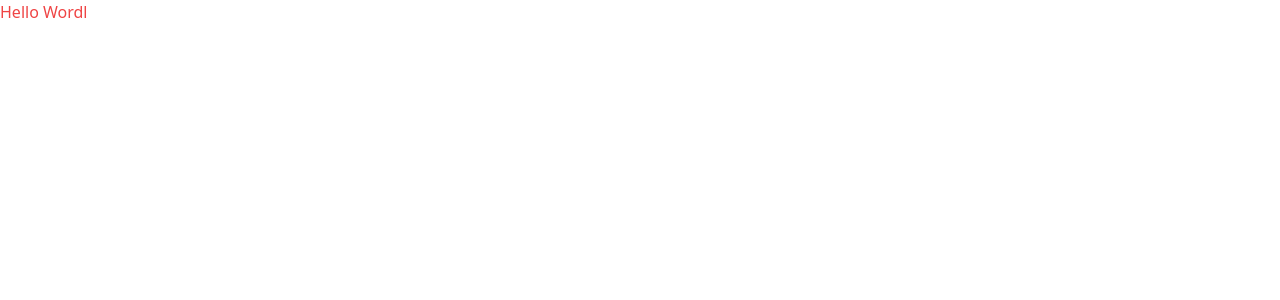
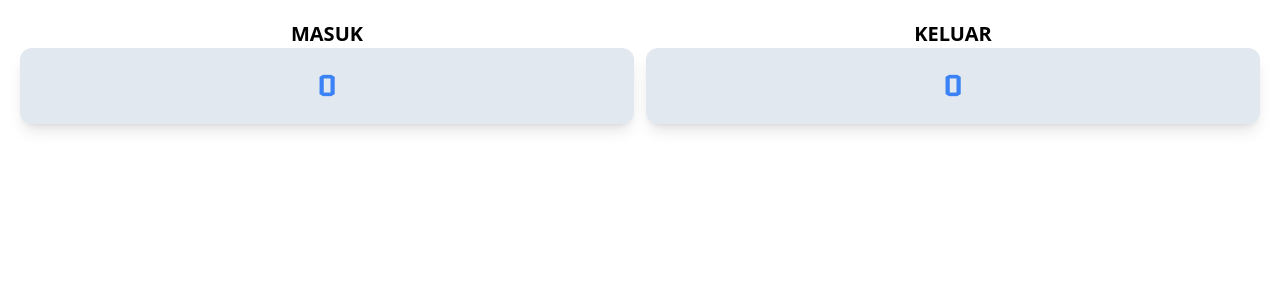
Before and after one commit to ekorahmattt/hkcctv-web, a React (Vite) app: page / in a window 1280 px wide. Shown: the top 300 px of the page. Built offline with nearby package versions, Linux system fonts and the light colour scheme.

Commit message:
build layout and font

```diff
--- a/package.json
+++ b/package.json
@@ -11,7 +11,8 @@
   },
   "dependencies": {
     "react": "^18.3.1",
-    "react-dom": "^18.3.1"
+    "react-dom": "^18.3.1",
+    "react-player": "^2.16.0"
   },
   "devDependencies": {
     "@eslint/js": "^9.17.0",
--- a/src/App.jsx
+++ b/src/App.jsx
@@ -1,8 +1,51 @@
+import ReactPlayer from "react-player/youtube"
+
 function App() {
 
   return (
     <>
-      <h1 className="text-red-500">Hello Wordl</h1>
+      <div className="overflow-hidden">
+        <div>
+
+        </div>
+
+        <div className="grid grid-cols-2 pt-5 px-5 gap-3">
+          <div className="m-auto w-full">
+            <p className="text-center text-xl font-semibold">MASUK</p>
+            <div className="py-5 bg-slate-200 rounded-xl shadow-lg">
+              <p className="text-center text-3xl font-digital font-bold text-blue-500">0</p>
+            </div>
+          </div>
+          <div className="m-auto w-full">
+            <p className="text-center text-xl font-semibold">KELUAR</p>
+            <div className="py-5 bg-slate-200 rounded-xl shadow-lg">
+              <p className="text-center text-3xl font-digital font-bold text-blue-500">0</p>
+            </div>
+          </div>
+        </div>
+
+        <div>
+          <ReactPlayer
+            url={'https://www.youtube.com/watch?v=DOOrIxw5xOw'}
+            playing={true}
+            loop={true}
+            className='px-5 pt-5'
+          />
+          <ReactPlayer
+            url={'https://www.youtube.com/watch?v=DOOrIxw5xOw'}
+            playing={true}
+            loop={true}
+            className='px-5 pt-5'
+          />
+
+          {/* <ReactPlayer
+            url={'https://www.youtube.com/watch?v=DOOrIxw5xOw'}
+            playing={true}
+            loop={true}
+            className='px-5 pt-5'
+          /> */}
+        </div>
+      </div>
     </>
   )
 }
--- /dev/null
+++ b/src/assets/css/icon.css
@@ -0,0 +1 @@
+@import url('https://fonts.googleapis.com/css2?family=Quantico:ital,wght@0,400;0,700;1,400;1,700&display=swap');
--- a/src/main.jsx
+++ b/src/main.jsx
@@ -1,6 +1,7 @@
 import { StrictMode } from 'react'
 import { createRoot } from 'react-dom/client'
 import './assets/css/index.css'
+import './assets/css/icon.css'
 import App from './App.jsx'
 
 createRoot(document.getElementById('root')).render(
--- a/tailwind.config.js
+++ b/tailwind.config.js
@@ -5,6 +5,9 @@ export default {
   ],
   theme: {
     extend: {},
+    fontFamily: {
+      'digital': ['Quantico', 'serif']
+    }
   },
   plugins: [],
 }
```
Also changed, not shown: 1 other file (tests, documents, lock files or other folders).
